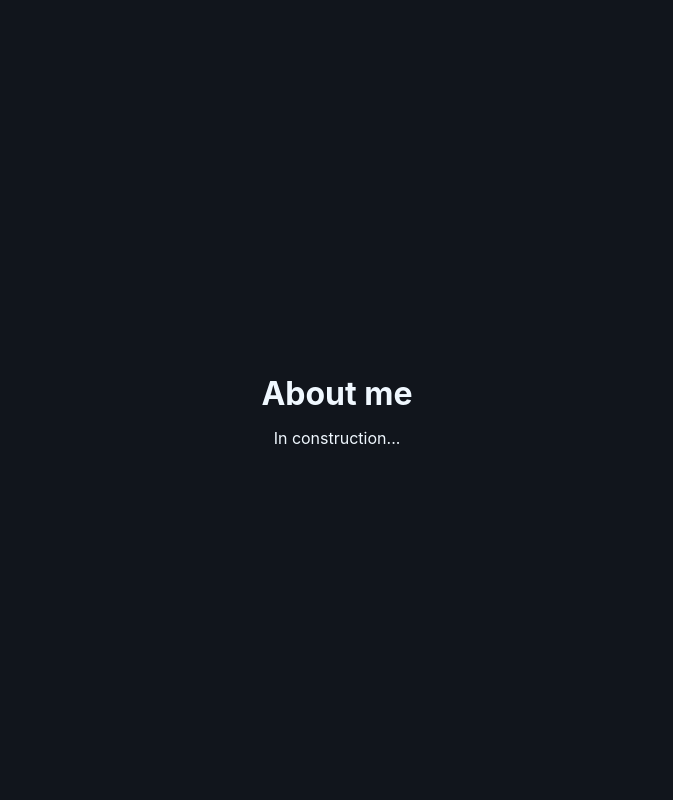
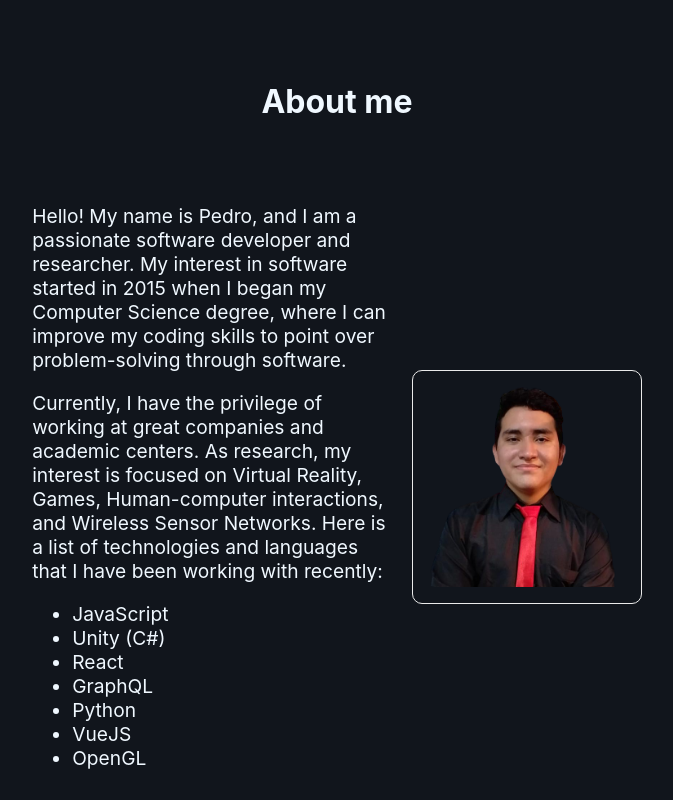
Before and after one commit to PedroAcevedo/my-portafolio, a Next.js app: page / in a window 1280 px wide. Shown: the part 840-1640 px from the top of the page, without its empty margins (303-976 px from the left). Built offline with nearby package versions, Linux system fonts and the light colour scheme.

Commit message:
About me

```diff
--- /dev/null
+++ b/components/About/About.js
@@ -0,0 +1,75 @@
+import Image from "next/image";
+import { useState } from "react";
+import styled from "styled-components";
+import AboutStyles from './About.styles';
+
+const Column = styled.div`${AboutStyles.col}`;
+const Row = styled.div`${AboutStyles.row}`;
+const Wrapper = styled.div`${AboutStyles.wrapper}`;
+const Profile = styled.div`${AboutStyles.profile}`;
+const Photo = styled(Image)`${AboutStyles.photo}`;
+
+const About = () => {
+
+    const [photoColor, setPhotoColor] = useState("");
+
+    const randonBackground = () => {
+        return "#" + Math.floor(Math.random() * 16777215).toString(16);
+    }
+
+    return (
+        <Wrapper>
+            <Row>
+                <Column>
+                    <p>
+                        Hello! My name is Pedro, and I am a passionate software developer and researcher.
+                        My interest in software started in 2015 when I began my Computer Science degree,
+                        where I can improve my coding skills to point over problem-solving through software.
+                    </p>
+                    <p>
+                        Currently, I have the privilege of working at great companies and academic centers.
+                        As research, my interest is focused on Virtual Reality, Games, Human-computer interactions, and Wireless Sensor Networks.
+                        Here is a list of technologies and languages that I have been working with recently:
+                    </p>
+                    <ul>
+                        <li>
+                            JavaScript
+                        </li>
+                        <li>
+                            Unity (C#)
+                        </li>
+                        <li>
+                            React
+                        </li>
+                        <li>
+                            GraphQL
+                        </li>
+                        <li>
+                            Python
+                        </li>
+                        <li>
+                            VueJS
+                        </li>
+                        <li>
+                            OpenGL
+                        </li>
+                    </ul>
+                </Column>
+                <Column>
+                    <Profile>
+                        <Photo
+                            onMouseEnter={() => setPhotoColor(randonBackground())}
+                            src="/me.png"
+                            alt="Github Logo"
+                            width={336}
+                            height={336}
+                            background={photoColor}
+                        />
+                    </Profile>
+                </Column>
+            </Row>
+        </Wrapper>
+    );
+}
+
+export default About;
--- /dev/null
+++ b/components/About/About.styles.js
@@ -0,0 +1,44 @@
+import { css } from 'styled-components';
+
+const AboutStyles = {
+    wrapper: css`
+    margin: 1rem;
+    padding: 1.5rem;
+    text-align: left;
+    color: inherit;
+    text-decoration: none;
+    `,
+    row: css`
+    display: flex;
+    position: relative;
+    height: auto;
+    zoom: 1;
+    align-items: center;
+    padding: 1.5rem;
+    margin: 0px 20%;
+    `,
+    col: css`
+    flex: content;
+    padding-left: 12px;
+    padding-right: 12px;
+    min-width: 40%;
+    font-size: 1.2em;
+    `,
+    photo: ({ background }) => css`
+        border-radius: 10px;
+        background-color: ${background};
+        &:hover {
+            background-color: ${background};
+        }
+    `,
+    profile: css`
+        border: 1px solid #eaeaea;
+        border-radius: 10px;
+        padding: 5%;
+        &:hover {
+            margin: 5%;
+        }
+    `,
+};
+
+export default AboutStyles;
--- a/components/ExperienceList/ExperienceList.js
+++ b/components/ExperienceList/ExperienceList.js
@@ -1,18 +1,22 @@
 import JobCard from '../JobCard/JobCard';
 import ExperienceInfo from './data/experience.json';
+import styled from "styled-components";
+import ExperienceListStyles from './ExperienceList.styles';
+
+const Wrapper = styled.div`${ExperienceListStyles.wrapper}`;
 
 const ExperienceList = () => {
 
     const experience = ExperienceInfo.experience;
 
     return (
-        <>
+        <Wrapper>
             {
                 experience.map((position) => (
                     <JobCard key={position.id} job={position} />
                 ))
             }
-        </>
+        </Wrapper>
     );
 }
 
--- /dev/null
+++ b/components/ExperienceList/ExperienceList.styles.js
@@ -0,0 +1,13 @@
+import { css } from 'styled-components';
+
+const ExperienceListStyles = {
+    wrapper: css`
+    margin: 1rem;
+    padding: 1.5rem;
+    text-align: left;
+    color: inherit;
+    text-decoration: none;
+    `,
+};
+
+export default ExperienceListStyles;
--- a/components/Header/Header.js
+++ b/components/Header/Header.js
@@ -10,7 +10,6 @@ const Option = styled.li`${HeaderStyles.option}`;
 const Navigation = styled.ul`${HeaderStyles.navigation}`;
 const Wrapper = styled.div`${HeaderStyles.wrapper}`;
 const Bars = styled(FaBars)`${HeaderStyles.bars}`;
-
 
 
 const Header = ({ aboutRef, experienceRef, contactRef }) => {
--- a/components/Intro/Intro.js
+++ b/components/Intro/Intro.js
@@ -17,8 +17,7 @@ const Intro = () => {
                 I am a Ph.D. student at Purdue University. I consider
                 myself a careful person, able to appropriate
                 knowledge quickly, with great adaptability to
-                different environments, and learn tools that the
-                market demands. Welcome to my webpage.
+                different environments. Welcome to my webpage.
             </Description>
         </Wrapper>
     );
--- a/pages/index.tsx
+++ b/pages/index.tsx
@@ -5,6 +5,7 @@ import Image from 'next/image'
 import styles from '../styles/Home.module.css'
 import Header from '../components/Header/Header'
 import Intro from '../components/Intro/Intro'
+import About from '../components/About/About'
 import ExperienceList from '../components/ExperienceList/ExperienceList'
 
 const Home: NextPage = () => {
@@ -30,7 +31,7 @@ const Home: NextPage = () => {
           About me
         </h5>
 
-        <p>In construction...</p>
+        <About />
 
       </main>
 
```
Also changed, not shown: public/me.png (added).
